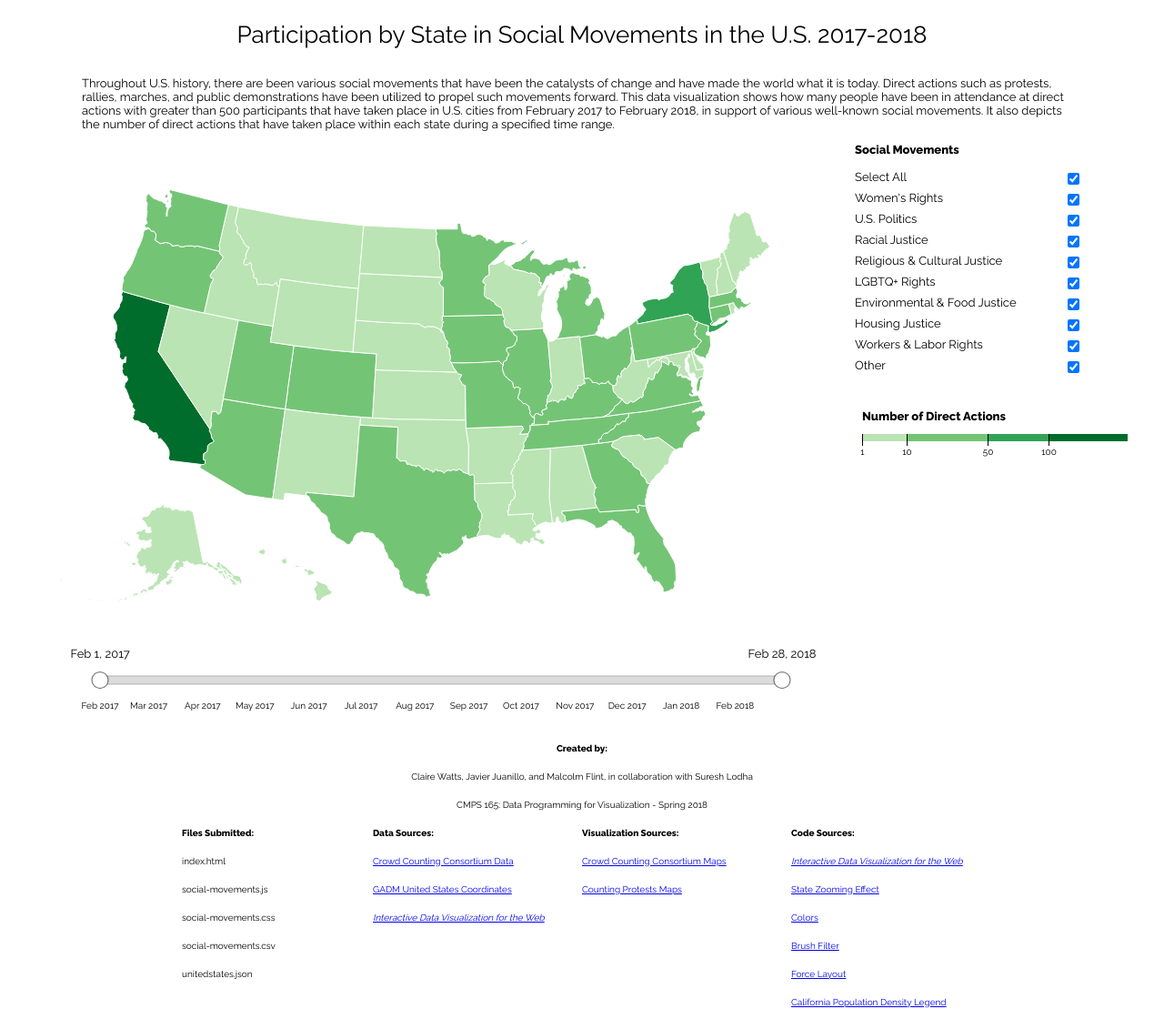
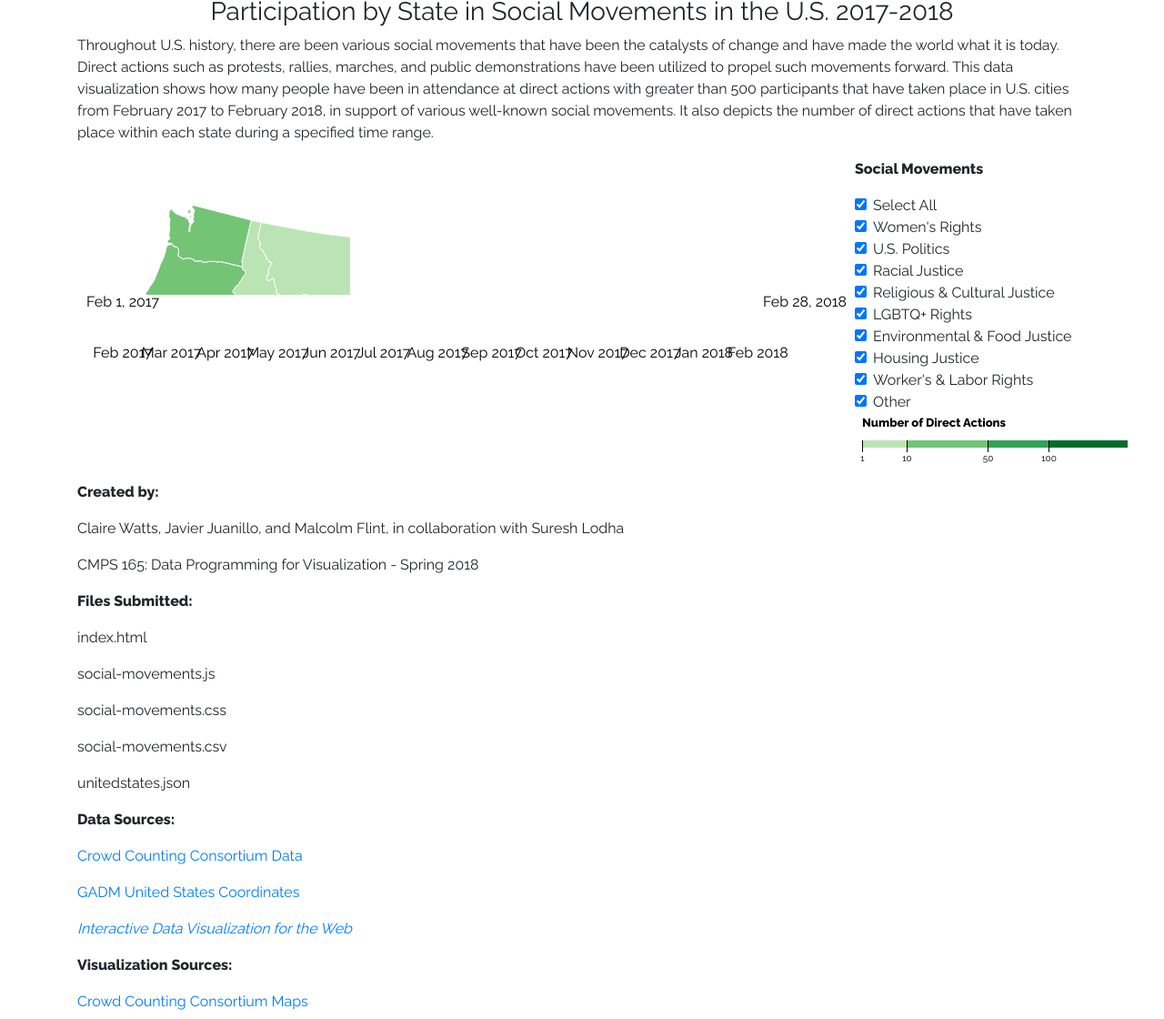
Before and after one commit to Social-Movements-2017-2018/visualization, a plain HTML site: page index.html in a window 1280 px wide. Shown: the part 4-1124 px from the top of the page at 91% size. Drawn offline with nearby package versions, Linux system fonts and the light colour scheme.

Commit message:
started, very broken

```diff
--- a/index.html
+++ b/index.html
@@ -4,6 +4,7 @@
     <!-- Meta Tag -->
     <meta charset="utf-8">
     <meta name="viewport" content="width=device-width, initial-scale=1, shrink-to-fit=no, user-scalable=no">
+    <link rel="stylesheet" href="https://stackpath.bootstrapcdn.com/bootstrap/4.3.1/css/bootstrap.min.css" integrity="sha384-ggOyR0iXCbMQv3Xipma34MD+dH/1fQ784/j6cY/iJTQUOhcWr7x9JvoRxT2MZw1T" crossorigin="anonymous">
     <link href='https://fonts.googleapis.com/css?family=Montserrat:400,700|Lato:300,300italic,400,400italic,700,700italic|Raleway:100,300,400,600,800'
           rel='stylesheet' type='text/css'>
     <link rel="stylesheet" href="https://maxcdn.bootstrapcdn.com/font-awesome/4.6.3/css/font-awesome.min.css">
@@ -16,56 +17,78 @@
   </head>
 
   <body>
-    <div class="title"><h1><bold>Participation by State in Social Movements in the U.S. 2017-2018</bold></h1></div>
+    <div class="container">
+        <h3 class="text-center"><bold>Participation by State in Social Movements in the U.S. 2017-2018</bold></h3>
 
         <div class="intro"><p>Throughout U.S. history, there are been various social movements that have been the catalysts of change and have made the world what it is today. Direct actions such as protests, rallies, marches, and public demonstrations have been utilized to propel such movements forward. This data visualization shows how many people have been in attendance at direct actions with greater than 500 participants that have taken place in U.S. cities from February 2017 to February 2018, in support of various well-known social movements. It also depicts the number of direct actions that have taken place within each state during a specified time range.</p></div>
 
+        <div class="row">
+
             <!-- D3.js code -->
-    <div class="dataviz">
+            <div class="col-9 dataviz"></div>
 
-            <div id="sidebar">
+            <div id="sidebar" class="col-3">
 
                 <!-- checkboxes -->
-        <div id="container" style="">
-            <label><b>Social Movements</b><br><br></label>
-            <label class = "movements" id="all">Select All
-                <input type="checkbox" checked="checked">
+                <p><b>Social Movements</b></p>
+                <div class="form-check movements">
+                    <input class="form-check-input" type="checkbox" checked="checked" id="all">
+                    <label class="form-check-label" for="all">
+                        Select All
                     </label>
-
-                <label class="movements" id="women">Women's Rights
-                  <input type="checkbox" checked="checked">
+                </div>
+                <div class="form-check movements">
+                    <input class="form-check-input" type="checkbox" checked="checked" id="women">
+                    <label class="form-check-label" for="women">
+                        Women's Rights
                     </label>
-
-                <label class="movements" id="politics">U.S. Politics
-                  <input type="checkbox" checked="checked">
+                </div>
+                <div class="form-check movements">
+                    <input class="form-check-input" type="checkbox" checked="checked" id="politics">
+                    <label class="form-check-label" for="politics">
+                        U.S. Politics
                     </label>
-
-                <label class="movements" id="racial">Racial Justice
-                  <input type="checkbox" checked="checked">
+                </div>
+                <div class="form-check movements">
+                    <input class="form-check-input" type="checkbox" checked="checked" id="racial">
+                    <label class="form-check-label" for="racial">
+                        Racial Justice
                     </label>
-
-                <label class="movements" id="religious">Religious & Cultural Justice
-                  <input type="checkbox" checked="checked">
+                </div>
+                <div class="form-check movements">
+                    <input class="form-check-input" type="checkbox" checked="checked" id="religious">
+                    <label class="form-check-label" for="religious">
+                        Religious & Cultural Justice
                     </label>
-
-                <label class="movements" id="lgbtq">LGBTQ+ Rights
-                  <input type="checkbox" checked="checked">
+                </div>
+                <div class="form-check movements">
+                    <input class="form-check-input" type="checkbox" checked="checked" id="lgbtq">
+                    <label class="form-check-label" for="lgbtq">
+                        LGBTQ+ Rights
                     </label>
-
-                <label class="movements" id="enviro">Environmental & Food Justice
-                  <input type="checkbox" checked="checked">
+                </div>
+                <div class="form-check movements">
+                    <input class="form-check-input" type="checkbox" checked="checked" id="enviro">
+                    <label class="form-check-label" for="enviro">
+                        Environmental & Food Justice
                     </label>
-
-                <label class="movements" id="housing">Housing Justice
-                  <input type="checkbox" checked="checked">
+                </div>
+                <div class="form-check movements">
+                    <input class="form-check-input" type="checkbox" checked="checked" id="housing">
+                    <label class="form-check-label" for="housing">
+                        Housing Justice
                     </label>
-
-                <label class="movements" id="workers">Workers & Labor Rights
-                  <input type="checkbox" checked="checked">
+                </div>
+                <div class="form-check movements">
+                    <input class="form-check-input" type="checkbox" checked="checked" id="workers">
+                    <label class="form-check-label" for="workers">
+                        Worker's & Labor Rights
                     </label>
-
-                <label class="movements" id="other">Other
-                  <input type="checkbox" checked="checked">
+                </div>
+                <div class="form-check movements">
+                    <input class="form-check-input" type="checkbox" checked="checked" id="other">
+                    <label class="form-check-label" for="other">
+                        Other
                     </label>
                 </div>
             </div>
@@ -113,5 +136,6 @@
             </div>
         </div>
         <script type="text/javascript" src="social-movements.js"></script>
+    </div>
   </body>
 </html>
--- a/social-movements.css
+++ b/social-movements.css
@@ -1,170 +1,3 @@
-html {
-    width: auto;
-    margin: 10px;
-}
-
 body {
     font-family: 'Raleway';
-    font-size: 13px;
-    margin: auto;
 }
-
-h1 {
-    color:black;
-    font-weight: normal;
-}
-
-.title {
-    display:flex;
-    flex-direction: column;
-    margin: auto;
-    text-align:center;
-}
-
-.intro {
-    display: flex;
-    flex-direction: column;
-    margin: auto;
-    width: 1100px;
-}
-
-.dataviz {
-    width: 1160px;
-    height: 650px;
-    margin: auto;
-}
-
-.tooltip {
-    text-align: left;
-    width: 250px;
-    padding: 5px;
-    background: lightgrey;
-    border: 0px;
-    border-radius: 8px;
-    pointer-events: none;
-}
-
-#sidebar {
-    position: relative;
-    width: 280px;
-    height: 100%;
-    float: right;
-    padding-left: 20px;
-}
-
-#container {
-    padding-tp: 30px;
-    padding-bottom: 30px;
-}
-
-.movements {
-    display: block;
-    position: relative;
-    margin-bottom: 8px;
-    cursor: pointer;
-    font-size: 13px;
-    width: 250px;
-}
-
-#tooltiptable {
-    width: 100%;
-}
-
-td {
-    vertical-align: top;
-}
-tr {
-    padding-right: 3px;
-}
-.right {
-    text-align: right;
-}
-
-input {
-    vertical-align: middle;
-    float: right;
-}
-
-.info {
-    width: 1160px;
-    margin: auto;
-    font-size: 10px;
-}
-
-.last {
-    display: flex;
-    flex-direction: row;
-    justify-content: center;
-}
-
-.created_by {
-    display: flex;
-    flex-direction: column;
-    text-align: center;
-}
-
-.files {
-    display: flex;
-    flex-direction: column;
-    width: 210px;
-}
-
-.data_source {
-    display: flex;
-    flex-direction: column;
-    width: 210px;
-    padding-right: 20px;
-}
-
-.viz_source {
-    display: flex;
-    flex-direction: column;
-    width: 210px;
-    padding-right: 20px;
-}
-
-.code_source {
-    display: flex;
-    flex-direction: column;
-    width: 210px;
-}
-
-.github {
-    display: flex;
-    flex-direction: column;
-    text-align: center;
-}
-
-
-.ticks {
-    font-size: 10px;
-}
-
-.track,
-.track-inset,
-.track-overlay {
-    stroke-linecap: round;
-}
-
-.track {
-    stroke: #000;
-    stroke-opacity: 0.3;
-    stroke-width: 10px;
-}
-
-.track-inset {
-    stroke: #dcdcdc;
-    stroke-width: 8px;
-}
-
-.track-overlay {
-    stroke-width: 50px;
-    stroke: transparent;
-}
-
-.handle {
-    stroke: #000;
-    stroke-opacity: 0.5;
-    stroke-width: 1.25px;
-    cursor: pointer;
-}
--- a/social-movements.js
+++ b/social-movements.js
@@ -104,9 +104,11 @@ var pointColor = d3.scaleThreshold()
 
 //Create main SVG element for the visualization
 var svg = d3.select(".dataviz")
+    .append("div")
+    .classed("svg-container", true)
     .append("svg")
-    .attr("width", w)
-    .attr("height", h)
+    .attr("preserveAspectRatio", "xMinYMin meet")
+    .attr("viewbox", `0 0 ${w} ${h}`)
     .attr("class", "map")
     .on("click", stopped, true);
 
@@ -481,14 +483,14 @@ d3.csv("social-movements.csv", function (data) {
         d3.selectAll(".movements")
             .on("click", function () {
                 if (d3.select("#all").node() === this) {
-                    if (!d3.select("#all").select("input").property("checked")) {
+                    if (!d3.select("#all").property("checked")) {
                         d3.selectAll("input").property("checked", false);
                     }
                     else {
                         d3.selectAll("input").property("checked", true);
                     }
                 }
-                if (!d3.select("#women").select("input").property("checked")) {
+                if (!d3.select("#women").property("checked")) {
                     categories["Women's Rights"] = false;
                     console.log("women = false")
                 }
@@ -496,7 +498,7 @@ d3.csv("social-movements.csv", function (data) {
                     categories["Women's Rights"] = true;
                     console.log("women = true")
                 }
-                if (!d3.select("#politics").select("input").property("checked")) {
+                if (!d3.select("#politics").property("checked")) {
                     categories["U.S. Politics"] = false;
                     console.log("politics = false")
                 }
@@ -504,7 +506,7 @@ d3.csv("social-movements.csv", function (data) {
                     categories["U.S. Politics"] = true;
                     console.log("politics = true")
                 }
-                if (!d3.select("#racial").select("input").property("checked")) {
+                if (!d3.select("#racial").property("checked")) {
                     categories["Racial Justice"] = false;
                     console.log("racial = false")
                 }
@@ -512,7 +514,7 @@ d3.csv("social-movements.csv", function (data) {
                     categories["Racial Justice"] = true;
                     console.log("racial = true")
                 }
-                if (!d3.select("#religious").select("input").property("checked")) {
+                if (!d3.select("#religious").property("checked")) {
                     categories["Religious & Cultural Justice"] = false;
                     console.log("religious = false")
                 }
@@ -520,7 +522,7 @@ d3.csv("social-movements.csv", function (data) {
                     categories["Religious & Cultural Justice"] = true;
                     console.log("religious = true")
                 }
-                if (!d3.select("#lgbtq").select("input").property("checked")) {
+                if (!d3.select("#lgbtq").property("checked")) {
                     categories["LGBTQ+ Rights"] = false;
                     console.log("lgbtq = false")
                 }
@@ -528,7 +530,7 @@ d3.csv("social-movements.csv", function (data) {
                     categories["LGBTQ+ Rights"] = true;
                     console.log("lgbtq = true")
                 }
-                if (!d3.select("#enviro").select("input").property("checked")) {
+                if (!d3.select("#enviro").property("checked")) {
                     categories["Environmental & Food Justice"] = false;
                     console.log("enviro = false")
                 }
@@ -536,7 +538,7 @@ d3.csv("social-movements.csv", function (data) {
                     categories["Environmental & Food Justice"] = true;
                     console.log("enviro = true")
                 }
-                if (!d3.select("#housing").select("input").property("checked")) {
+                if (!d3.select("#housing").property("checked")) {
                     categories["Housing Justice"] = false;
                     console.log("housing = false")
                 }
@@ -544,7 +546,7 @@ d3.csv("social-movements.csv", function (data) {
                     categories["Housing Justice"] = true;
                     console.log("housing = true")
                 }
-                if (!d3.select("#workers").select("input").property("checked")) {
+                if (!d3.select("#workers").property("checked")) {
                     categories["Workers & Labor Rights"] = false;
                     console.log("workers = false")
                 }
@@ -552,7 +554,7 @@ d3.csv("social-movements.csv", function (data) {
                     categories["Workers & Labor Rights"] = true;
                     console.log("workers = true")
                 }
-                if (!d3.select("#other").select("input").property("checked")) {
+                if (!d3.select("#other").property("checked")) {
                     categories["Other"] = false;
                     console.log("other = false")
                 }
```
Lines whose indentation alone changed are shown as unchanged.
